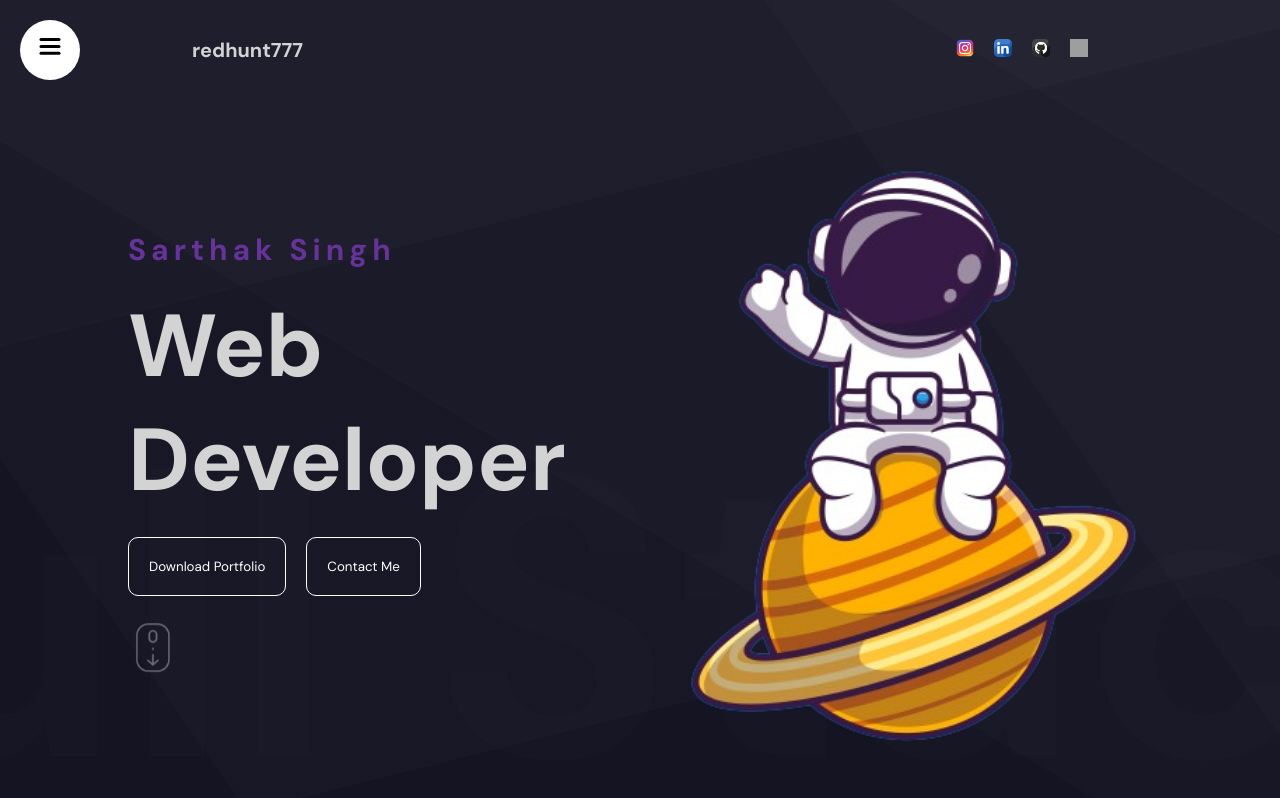
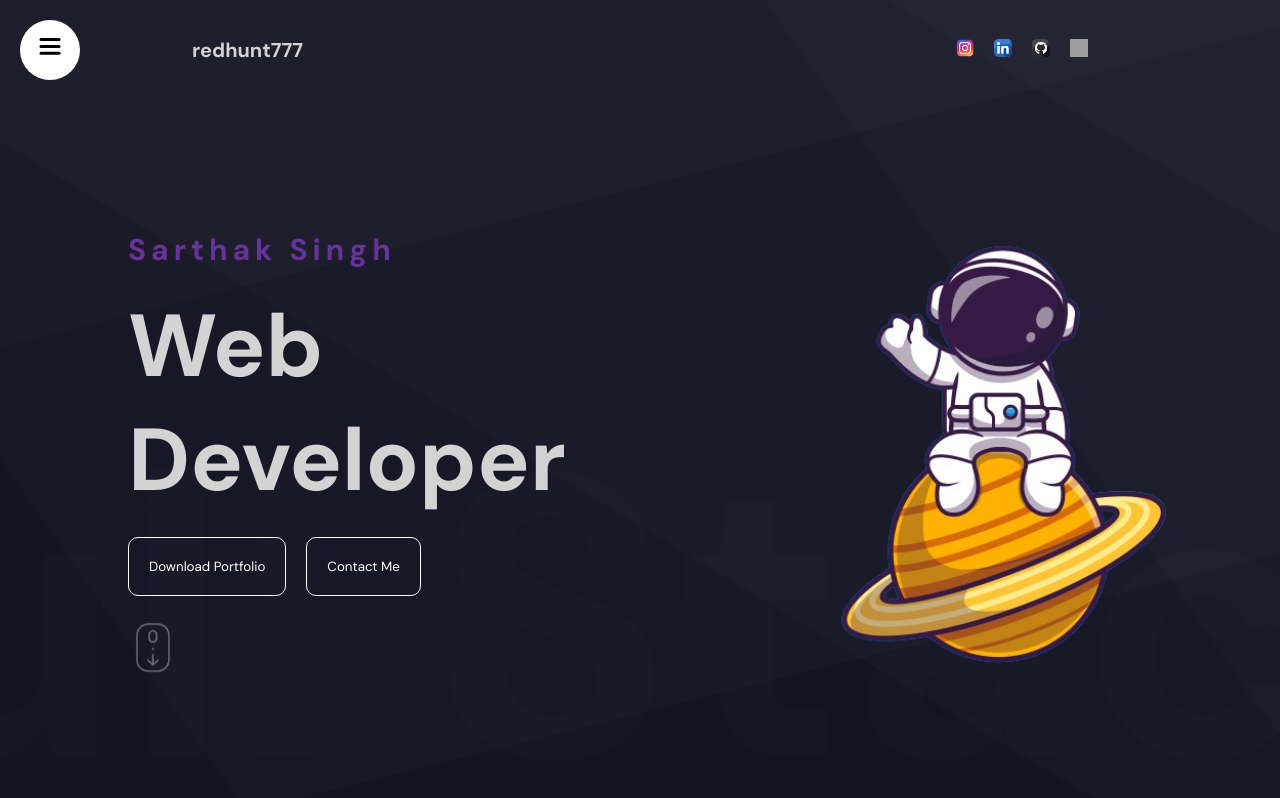
Before and after one commit to redhunt777/Portfolio, a React (Vite) app: page / in a window 1280 px wide. Shown: the top 798 px of the page. Built offline with nearby package versions, Linux system fonts and the light colour scheme; grey boxes are pictures that could not be loaded.

Commit message:
Refactor Hero component for responsive design and mobile optimization

```diff
--- a/src/components/Hero/hero.scss
+++ b/src/components/Hero/hero.scss
@@ -11,9 +11,11 @@
   .imageContainer {
     height: 100%;
     position: absolute;
-    top: 0;
+    top: calc(50% - 20vw);
     z-index: 2;
     right: 30px;
+    width: 40vw;
+    height: 40vw;
 
     @include mobile {
       top: 50%;
```
